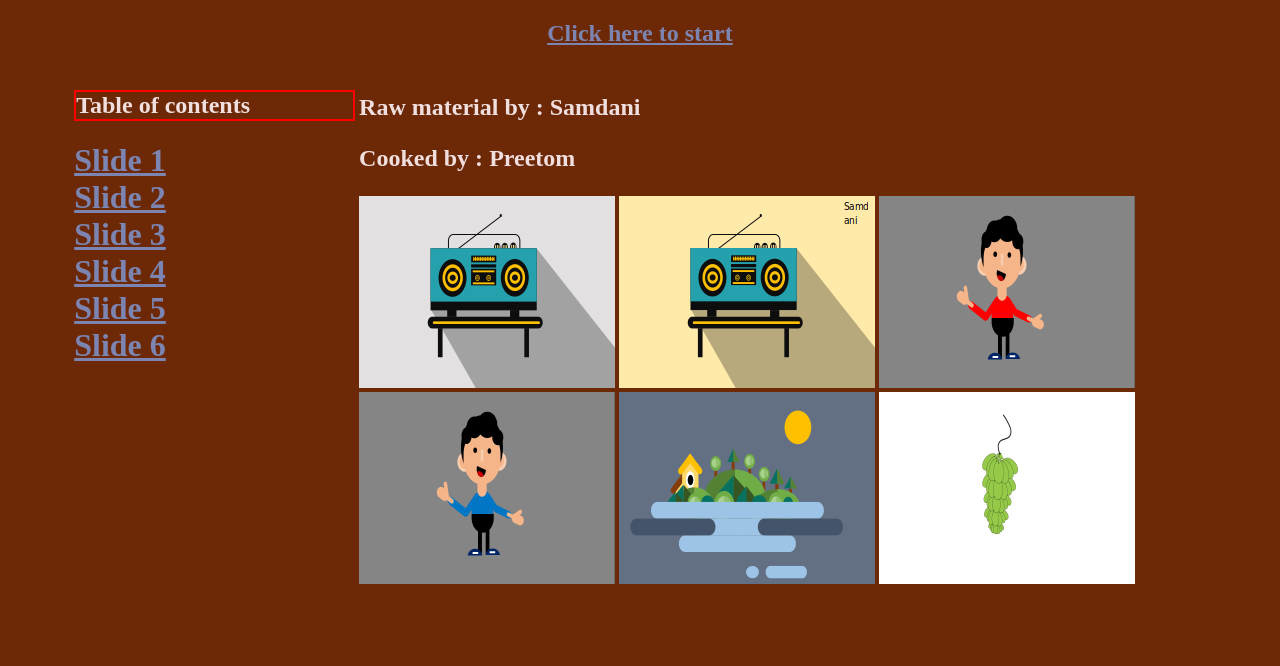
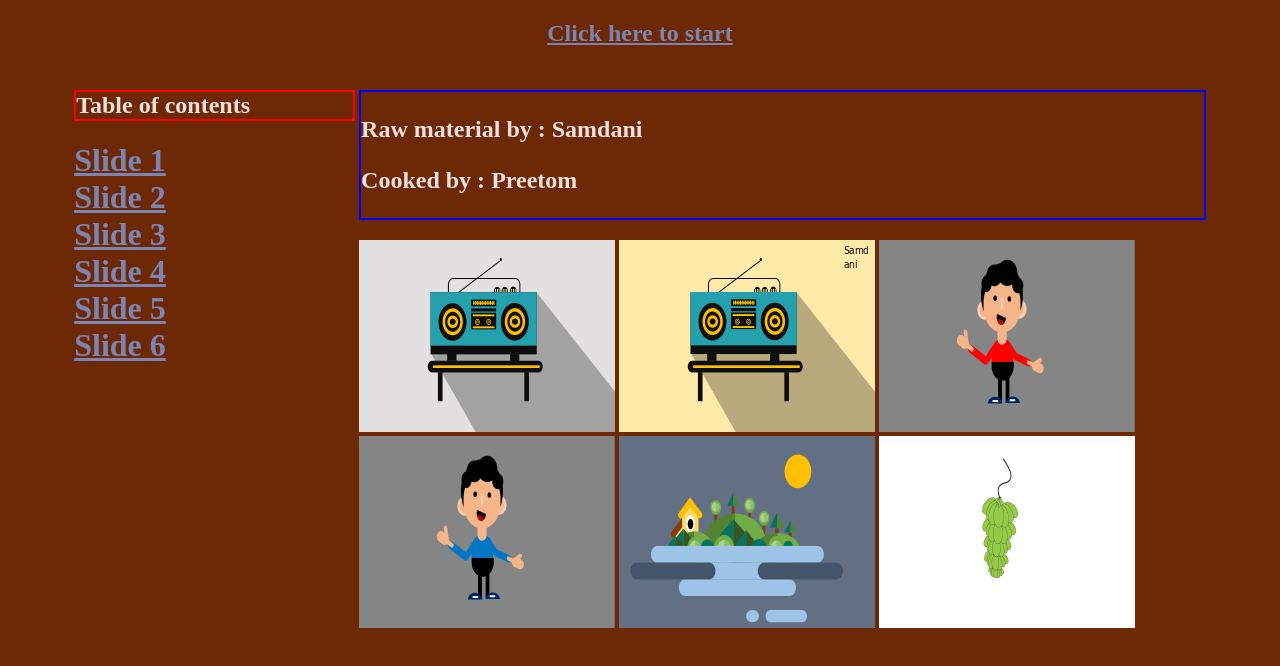
Before and after one commit to Prtmmoon/First_Attempt, a plain HTML site: page source/Samdani.html in a window 1280 px wide. Drawn offline with Linux system fonts and the light colour scheme.

Commit message:
Update Samdani.html

```diff
--- a/source/Samdani.html
+++ b/source/Samdani.html
@@ -6,7 +6,7 @@
   <meta HTTP-EQUIV=CONTENT-TYPE CONTENT="text/html; charset=utf-8">
   <style media="screen">
 #one {border :2px solid red;}
-#two {font-color: blue;}
+#two {border :2px solid blue;}
   </style>
   <title>Slide 1</title>
 </head>
@@ -25,7 +25,7 @@
 <div align="left"><a href="img5.html">Slide 6</a></div></h1>
 </td>
 <td valign="top" align="left" width="75%">
-<h2 id="two"> <p font-color="blue"><strong>Raw material by : </strong>Samdani</p>
+<h2 id="two"> <p><strong>Raw material by : </strong>Samdani</p>
 <p><strong>Cooked by : </strong>Preetom</p></h2>
 <a href="img0.html"><img src="thumb0.png" width="256" height="192" alt="Slide 1"></a>
 <a href="img1.html"><img src="thumb1.png" width="256" height="192" alt="Slide 2"></a>
```
